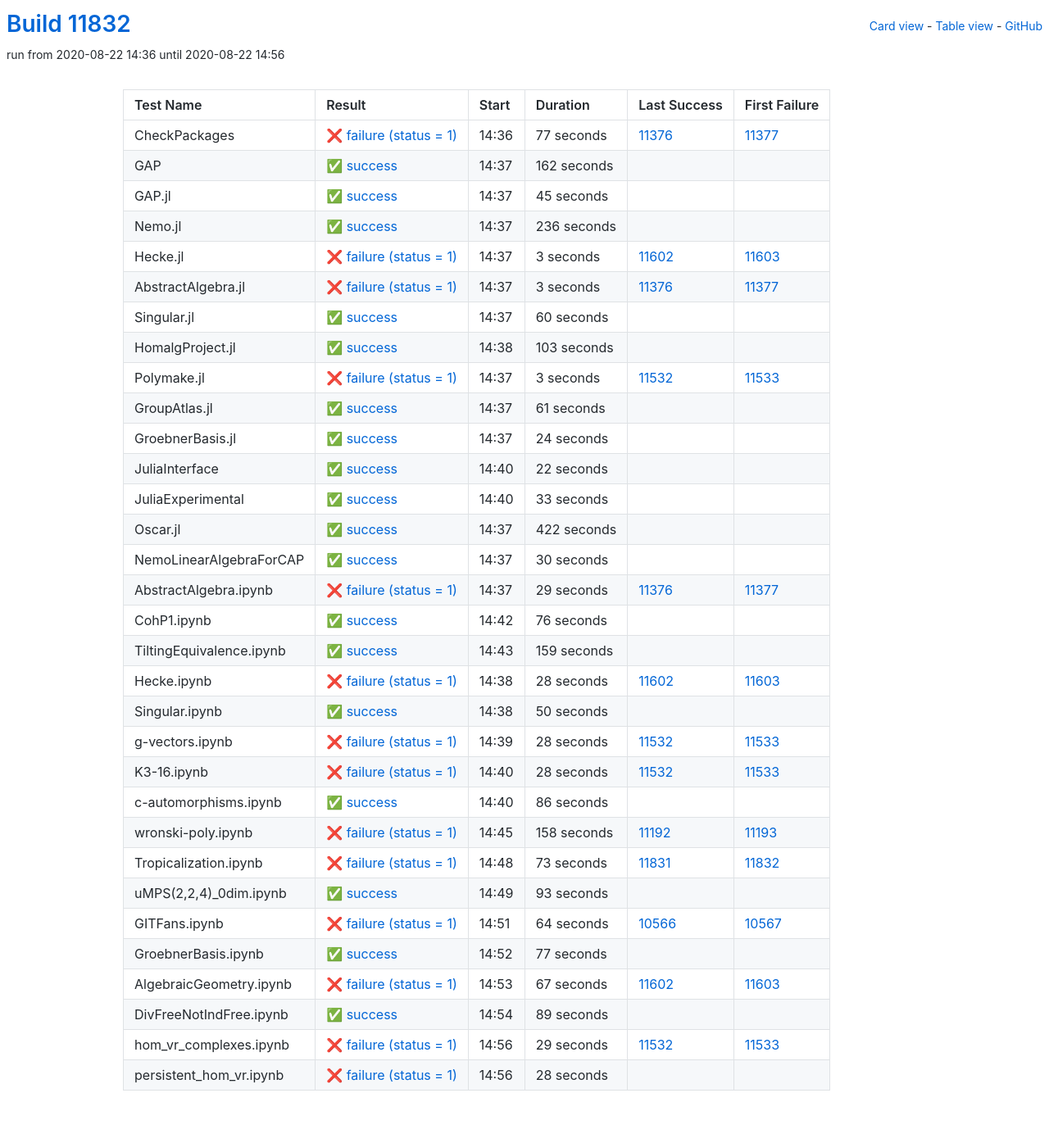
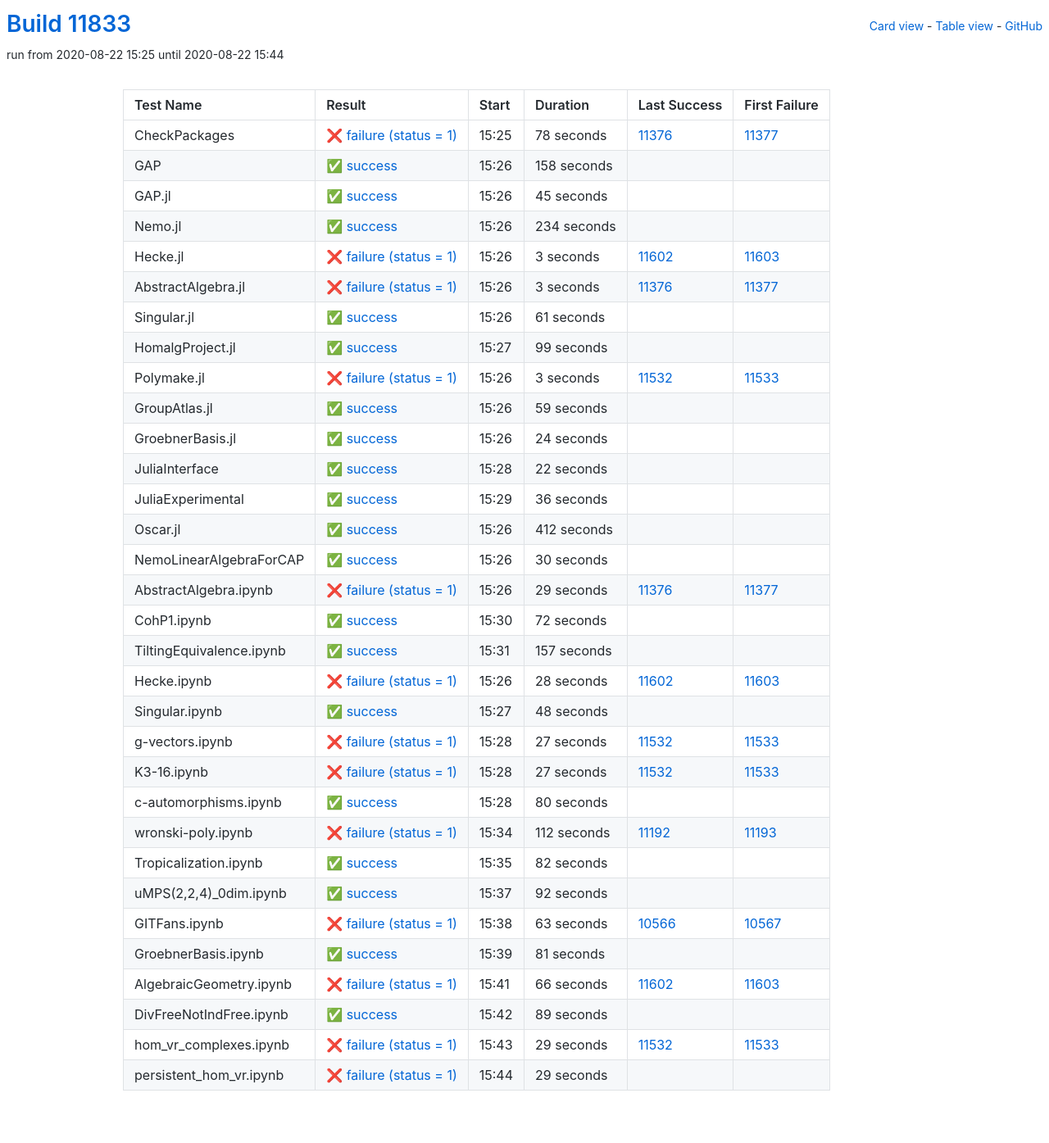
Before and after one commit to oscar-system/oscar-ci-status, a Jekyll site: the page built from table.html, in a window 1280 px wide. Shown: the whole page at 82% size. Built offline with Jekyll 4.4.1, drawn with Linux system fonts in a browser that asks for light colours.

Commit message:
Build #11833

```diff
--- a/_data/ci.yml
+++ b/_data/ci.yml
@@ -1,6 +1,6 @@
 ---
-build: 11832
-build_url: https://oscarci.mathematik.uni-kl.de/job/oscar/11832/
+build: 11833
+build_url: https://oscarci.mathematik.uni-kl.de/job/oscar/11833/
 job: oscar
 organization: oscar-system
 repo: oscar-ci-status
@@ -8,32 +8,32 @@
 tests:
 - name: CheckPackages
   id: checkpackages
-  log: https://oscarci.mathematik.uni-kl.de/job/oscar/11832/artifact/logs/build-11832/CheckPackages.log
-  start: 2020-08-22 14:36
+  log: https://oscarci.mathematik.uni-kl.de/job/oscar/11833/artifact/logs/build-11833/CheckPackages.log
+  start: 2020-08-22 15:25
   success: false
   exitcode: 1
   status: failure
-  duration: 77
+  duration: 78
   last_success: 11376
   last_success_url: https://oscarci.mathematik.uni-kl.de/job/oscar/11376/
   first_failure: 11377
   first_failure_url: https://oscarci.mathematik.uni-kl.de/job/oscar/11377/
 - name: GAP
   id: gap
-  log: https://oscarci.mathematik.uni-kl.de/job/oscar/11832/artifact/logs/build-11832/GAP.log
-  start: 2020-08-22 14:37
+  log: https://oscarci.mathematik.uni-kl.de/job/oscar/11833/artifact/logs/build-11833/GAP.log
+  start: 2020-08-22 15:26
   success: true
   exitcode: 0
   status: success
-  duration: 162
+  duration: 158
   last_success: false
   last_success_url:
   first_failure: false
   first_failure_url:
 - name: GAP.jl
   id: gap-jl
-  log: https://oscarci.mathematik.uni-kl.de/job/oscar/11832/artifact/logs/build-11832/GAP.jl.log
-  start: 2020-08-22 14:37
+  log: https://oscarci.mathematik.uni-kl.de/job/oscar/11833/artifact/logs/build-11833/GAP.jl.log
+  start: 2020-08-22 15:26
   success: true
   exitcode: 0
   status: success
@@ -44,20 +44,20 @@
   first_failure_url:
 - name: Nemo.jl
   id: nemo-jl
-  log: https://oscarci.mathematik.uni-kl.de/job/oscar/11832/artifact/logs/build-11832/Nemo.jl.log
-  start: 2020-08-22 14:37
+  log: https://oscarci.mathematik.uni-kl.de/job/oscar/11833/artifact/logs/build-11833/Nemo.jl.log
+  start: 2020-08-22 15:26
   success: true
   exitcode: 0
   status: success
-  duration: 236
+  duration: 234
   last_success: false
   last_success_url:
   first_failure: false
   first_failure_url:
 - name: Hecke.jl
   id: hecke-jl
-  log: https://oscarci.mathematik.uni-kl.de/job/oscar/11832/artifact/logs/build-11832/Hecke.jl.log
-  start: 2020-08-22 14:37
+  log: https://oscarci.mathematik.uni-kl.de/job/oscar/11833/artifact/logs/build-11833/Hecke.jl.log
+  start: 2020-08-22 15:26
   success: false
   exitcode: 1
   status: failure
@@ -68,8 +68,8 @@
   first_failure_url: https://oscarci.mathematik.uni-kl.de/job/oscar/11603/
 - name: AbstractAlgebra.jl
   id: abstractalgebra-jl
-  log: https://oscarci.mathematik.uni-kl.de/job/oscar/11832/artifact/logs/build-11832/AbstractAlgebra.jl.log
-  start: 2020-08-22 14:37
+  log: https://oscarci.mathematik.uni-kl.de/job/oscar/11833/artifact/logs/build-11833/AbstractAlgebra.jl.log
+  start: 2020-08-22 15:26
   success: false
   exitcode: 1
   status: failure
@@ -80,32 +80,32 @@
   first_failure_url: https://oscarci.mathematik.uni-kl.de/job/oscar/11377/
 - name: Singular.jl
   id: singular-jl
-  log: https://oscarci.mathematik.uni-kl.de/job/oscar/11832/artifact/logs/build-11832/Singular.jl.log
-  start: 2020-08-22 14:37
+  log: https://oscarci.mathematik.uni-kl.de/job/oscar/11833/artifact/logs/build-11833/Singular.jl.log
+  start: 2020-08-22 15:26
   success: true
   exitcode: 0
   status: success
-  duration: 60
+  duration: 61
   last_success: false
   last_success_url:
   first_failure: false
   first_failure_url:
 - name: HomalgProject.jl
   id: homalgproject-jl
-  log: https://oscarci.mathematik.uni-kl.de/job/oscar/11832/artifact/logs/build-11832/HomalgProject.jl.log
-  start: 2020-08-22 14:38
+  log: https://oscarci.mathematik.uni-kl.de/job/oscar/11833/artifact/logs/build-11833/HomalgProject.jl.log
+  start: 2020-08-22 15:27
   success: true
   exitcode: 0
   status: success
-  duration: 103
+  duration: 99
   last_success: false
   last_success_url:
   first_failure: false
   first_failure_url:
 - name: Polymake.jl
   id: polymake-jl
-  log: https://oscarci.mathematik.uni-kl.de/job/oscar/11832/artifact/logs/build-11832/Polymake.jl.log
-  start: 2020-08-22 14:37
+  log: https://oscarci.mathematik.uni-kl.de/job/oscar/11833/artifact/logs/build-11833/Polymake.jl.log
+  start: 2020-08-22 15:26
   success: false
   exitcode: 1
   status: failure
@@ -116,20 +116,20 @@
   first_failure_url: https://oscarci.mathematik.uni-kl.de/job/oscar/11533/
 - name: GroupAtlas.jl
   id: groupatlas-jl
-  log: https://oscarci.mathematik.uni-kl.de/job/oscar/11832/artifact/logs/build-11832/GroupAtlas.jl.log
-  start: 2020-08-22 14:37
+  log: https://oscarci.mathematik.uni-kl.de/job/oscar/11833/artifact/logs/build-11833/GroupAtlas.jl.log
+  start: 2020-08-22 15:26
   success: true
   exitcode: 0
   status: success
-  duration: 61
+  duration: 59
   last_success: false
   last_success_url:
   first_failure: false
   first_failure_url:
 - name: GroebnerBasis.jl
   id: groebnerbasis-jl
-  log: https://oscarci.mathematik.uni-kl.de/job/oscar/11832/artifact/logs/build-11832/GroebnerBasis.jl.log
-  start: 2020-08-22 14:37
+  log: https://oscarci.mathematik.uni-kl.de/job/oscar/11833/artifact/logs/build-11833/GroebnerBasis.jl.log
+  start: 2020-08-22 15:26
   success: true
   exitcode: 0
   status: success
@@ -140,8 +140,8 @@
   first_failure_url:
 - name: JuliaInterface
   id: juliainterface
-  log: https://oscarci.mathematik.uni-kl.de/job/oscar/11832/artifact/logs/build-11832/JuliaInterface.log
-  start: 2020-08-22 14:40
+  log: https://oscarci.mathematik.uni-kl.de/job/oscar/11833/artifact/logs/build-11833/JuliaInterface.log
+  start: 2020-08-22 15:28
   success: true
   exitcode: 0
   status: success
@@ -152,32 +152,32 @@
   first_failure_url:
 - name: JuliaExperimental
   id: juliaexperimental
-  log: https://oscarci.mathematik.uni-kl.de/job/oscar/11832/artifact/logs/build-11832/JuliaExperimental.log
-  start: 2020-08-22 14:40
+  log: https://oscarci.mathematik.uni-kl.de/job/oscar/11833/artifact/logs/build-11833/JuliaExperimental.log
+  start: 2020-08-22 15:29
   success: true
   exitcode: 0
   status: success
-  duration: 33
+  duration: 36
   last_success: false
   last_success_url:
   first_failure: false
   first_failure_url:
 - name: Oscar.jl
   id: oscar-jl
-  log: https://oscarci.mathematik.uni-kl.de/job/oscar/11832/artifact/logs/build-11832/Oscar.jl.log
-  start: 2020-08-22 14:37
+  log: https://oscarci.mathematik.uni-kl.de/job/oscar/11833/artifact/logs/build-11833/Oscar.jl.log
+  start: 2020-08-22 15:26
   success: true
   exitcode: 0
   status: success
-  duration: 422
+  duration: 412
   last_success: false
   last_success_url:
   first_failure: false
   first_failure_url:
 - name: NemoLinearAlgebraForCAP
   id: nemolinearalgebraforcap
-  log: https://oscarci.mathematik.uni-kl.de/job/oscar/11832/artifact/logs/build-11832/NemoLinearAlgebraForCAP.log
-  start: 2020-08-22 14:37
+  log: https://oscarci.mathematik.uni-kl.de/job/oscar/11833/artifact/logs/build-11833/NemoLinearAlgebraForCAP.log
+  start: 2020-08-22 15:26
   success: true
   exitcode: 0
   status: success
@@ -188,8 +188,8 @@
   first_failure_url:
 - name: AbstractAlgebra.ipynb
   id: abstractalgebra-ipynb
-  log: https://oscarci.mathematik.uni-kl.de/job/oscar/11832/artifact/logs/build-11832/AbstractAlgebra.ipynb.log
-  start: 2020-08-22 14:37
+  log: https://oscarci.mathematik.uni-kl.de/job/oscar/11833/artifact/logs/build-11833/AbstractAlgebra.ipynb.log
+  start: 2020-08-22 15:26
   success: false
   exitcode: 1
   status: failure
@@ -200,32 +200,32 @@
   first_failure_url: https://oscarci.mathematik.uni-kl.de/job/oscar/11377/
 - name: CohP1.ipynb
   id: cohp1-ipynb
-  log: https://oscarci.mathematik.uni-kl.de/job/oscar/11832/artifact/logs/build-11832/CohP1.ipynb.log
-  start: 2020-08-22 14:42
+  log: https://oscarci.mathematik.uni-kl.de/job/oscar/11833/artifact/logs/build-11833/CohP1.ipynb.log
+  start: 2020-08-22 15:30
   success: true
   exitcode: 0
   status: success
-  duration: 76
+  duration: 72
   last_success: false
   last_success_url:
   first_failure: false
   first_failure_url:
 - name: TiltingEquivalence.ipynb
   id: tiltingequivalence-ipynb
-  log: https://oscarci.mathematik.uni-kl.de/job/oscar/11832/artifact/logs/build-11832/TiltingEquivalence.ipynb.log
-  start: 2020-08-22 14:43
+  log: https://oscarci.mathematik.uni-kl.de/job/oscar/11833/artifact/logs/build-11833/TiltingEquivalence.ipynb.log
+  start: 2020-08-22 15:31
   success: true
   exitcode: 0
   status: success
-  duration: 159
+  duration: 157
   last_success: false
   last_success_url:
   first_failure: false
   first_failure_url:
 - name: Hecke.ipynb
   id: hecke-ipynb
-  log: https://oscarci.mathematik.uni-kl.de/job/oscar/11832/artifact/logs/build-11832/Hecke.ipynb.log
-  start: 2020-08-22 14:38
+  log: https://oscarci.mathematik.uni-kl.de/job/oscar/11833/artifact/logs/build-11833/Hecke.ipynb.log
+  start: 2020-08-22 15:26
   success: false
   exitcode: 1
   status: failure
@@ -236,128 +236,128 @@
   first_failure_url: https://oscarci.mathematik.uni-kl.de/job/oscar/11603/
 - name: Singular.ipynb
   id: singular-ipynb
-  log: https://oscarci.mathematik.uni-kl.de/job/oscar/11832/artifact/logs/build-11832/Singular.ipynb.log
-  start: 2020-08-22 14:38
+  log: https://oscarci.mathematik.uni-kl.de/job/oscar/11833/artifact/logs/build-11833/Singular.ipynb.log
+  start: 2020-08-22 15:27
   success: true
   exitcode: 0
   status: success
-  duration: 50
+  duration: 48
   last_success: false
   last_success_url:
   first_failure: false
   first_failure_url:
 - name: g-vectors.ipynb
   id: g-vectors-ipynb
-  log: https://oscarci.mathematik.uni-kl.de/job/oscar/11832/artifact/logs/build-11832/g-vectors.ipynb.log
-  start: 2020-08-22 14:39
+  log: https://oscarci.mathematik.uni-kl.de/job/oscar/11833/artifact/logs/build-11833/g-vectors.ipynb.log
+  start: 2020-08-22 15:28
   success: false
   exitcode: 1
   status: failure
-  duration: 28
+  duration: 27
   last_success: 11532
   last_success_url: https://oscarci.mathematik.uni-kl.de/job/oscar/11532/
   first_failure: 11533
   first_failure_url: https://oscarci.mathematik.uni-kl.de/job/oscar/11533/
 - name: K3-16.ipynb
   id: k3-16-ipynb
-  log: https://oscarci.mathematik.uni-kl.de/job/oscar/11832/artifact/logs/build-11832/K3-16.ipynb.log
-  start: 2020-08-22 14:40
+  log: https://oscarci.mathematik.uni-kl.de/job/oscar/11833/artifact/logs/build-11833/K3-16.ipynb.log
+  start: 2020-08-22 15:28
   success: false
   exitcode: 1
   status: failure
-  duration: 28
+  duration: 27
   last_success: 11532
   last_success_url: https://oscarci.mathematik.uni-kl.de/job/oscar/11532/
   first_failure: 11533
   first_failure_url: https://oscarci.mathematik.uni-kl.de/job/oscar/11533/
 - name: c-automorphisms.ipynb
   id: c-automorphisms-ipynb
-  log: https://oscarci.mathematik.uni-kl.de/job/oscar/11832/artifact/logs/build-11832/c-automorphisms.ipynb.log
-  start: 2020-08-22 14:40
+  log: https://oscarci.mathematik.uni-kl.de/job/oscar/11833/artifact/logs/build-11833/c-automorphisms.ipynb.log
+  start: 2020-08-22 15:28
   success: true
   exitcode: 0
   status: success
-  duration: 86
+  duration: 80
   last_success: false
   last_success_url:
   first_failure: false
   first_failure_url:
 - name: wronski-poly.ipynb
   id: wronski-poly-ipynb
-  log: https://oscarci.mathematik.uni-kl.de/job/oscar/11832/artifact/logs/build-11832/wronski-poly.ipynb.log
-  start: 2020-08-22 14:45
+  log: https://oscarci.mathematik.uni-kl.de/job/oscar/11833/artifact/logs/build-11833/wronski-poly.ipynb.log
+  start: 2020-08-22 15:34
   success: false
   exitcode: 1
   status: failure
-  duration: 158
+  duration: 112
   last_success: 11192
   last_success_url: https://oscarci.mathematik.uni-kl.de/job/oscar/11192/
   first_failure: 11193
   first_failure_url: https://oscarci.mathematik.uni-kl.de/job/oscar/11193/
 - name: Tropicalization.ipynb
   id: tropicalization-ipynb
-  log: https://oscarci.mathematik.uni-kl.de/job/oscar/11832/artifact/logs/build-11832/Tropicalization.ipynb.log
-  start: 2020-08-22 14:48
-  success: false
-  exitcode: 1
-  status: failure
-  duration: 73
-  last_success: 11831
-  last_success_url: https://oscarci.mathematik.uni-kl.de/job/oscar/11831/
-  first_failure: 11832
-  first_failure_url: https://oscarci.mathematik.uni-kl.de/job/oscar/11832/
-- name: uMPS(2,2,4)_0dim.ipynb
-  id: umps-2-2-4-0dim-ipynb
-  log: https://oscarci.mathematik.uni-kl.de/job/oscar/11832/artifact/logs/build-11832/uMPS-2-2-4-_0dim.ipynb.log
-  start: 2020-08-22 14:49
+  log: https://oscarci.mathematik.uni-kl.de/job/oscar/11833/artifact/logs/build-11833/Tropicalization.ipynb.log
+  start: 2020-08-22 15:35
   success: true
   exitcode: 0
   status: success
-  duration: 93
+  duration: 82
+  last_success: false
+  last_success_url:
+  first_failure: false
+  first_failure_url:
+- name: uMPS(2,2,4)_0dim.ipynb
+  id: umps-2-2-4-0dim-ipynb
+  log: https://oscarci.mathematik.uni-kl.de/job/oscar/11833/artifact/logs/build-11833/uMPS-2-2-4-_0dim.ipynb.log
+  start: 2020-08-22 15:37
+  success: true
+  exitcode: 0
+  status: success
+  duration: 92
   last_success: false
   last_success_url:
   first_failure: false
   first_failure_url:
 - name: GITFans.ipynb
   id: gitfans-ipynb
-  log: https://oscarci.mathematik.uni-kl.de/job/oscar/11832/artifact/logs/build-11832/GITFans.ipynb.log
-  start: 2020-08-22 14:51
+  log: https://oscarci.mathematik.uni-kl.de/job/oscar/11833/artifact/logs/build-11833/GITFans.ipynb.log
+  start: 2020-08-22 15:38
   success: false
   exitcode: 1
   status: failure
-  duration: 64
+  duration: 63
   last_success: 10566
   last_success_url: https://oscarci.mathematik.uni-kl.de/job/oscar/10566/
   first_failure: 10567
   first_failure_url: https://oscarci.mathematik.uni-kl.de/job/oscar/10567/
 - name: GroebnerBasis.ipynb
   id: groebnerbasis-ipynb
-  log: https://oscarci.mathematik.uni-kl.de/job/oscar/11832/artifact/logs/build-11832/GroebnerBasis.ipynb.log
-  start: 2020-08-22 14:52
+  log: https://oscarci.mathematik.uni-kl.de/job/oscar/11833/artifact/logs/build-11833/GroebnerBasis.ipynb.log
+  start: 2020-08-22 15:39
   success: true
   exitcode: 0
   status: success
-  duration: 77
+  duration: 81
   last_success: false
   last_success_url:
   first_failure: false
   first_failure_url:
 - name: AlgebraicGeometry.ipynb
   id: algebraicgeometry-ipynb
-  log: https://oscarci.mathematik.uni-kl.de/job/oscar/11832/artifact/logs/build-11832/AlgebraicGeometry.ipynb.log
-  start: 2020-08-22 14:53
+  log: https://oscarci.mathematik.uni-kl.de/job/oscar/11833/artifact/logs/build-11833/AlgebraicGeometry.ipynb.log
+  start: 2020-08-22 15:41
   success: false
   exitcode: 1
   status: failure
-  duration: 67
+  duration: 66
   last_success: 11602
   last_success_url: https://oscarci.mathematik.uni-kl.de/job/oscar/11602/
   first_failure: 11603
   first_failure_url: https://oscarci.mathematik.uni-kl.de/job/oscar/11603/
 - name: DivFreeNotIndFree.ipynb
   id: divfreenotindfree-ipynb
-  log: https://oscarci.mathematik.uni-kl.de/job/oscar/11832/artifact/logs/build-11832/DivFreeNotIndFree.ipynb.log
-  start: 2020-08-22 14:54
+  log: https://oscarci.mathematik.uni-kl.de/job/oscar/11833/artifact/logs/build-11833/DivFreeNotIndFree.ipynb.log
+  start: 2020-08-22 15:42
   success: true
   exitcode: 0
   status: success
@@ -368,8 +368,8 @@
   first_failure_url:
 - name: hom_vr_complexes.ipynb
   id: hom-vr-complexes-ipynb
-  log: https://oscarci.mathematik.uni-kl.de/job/oscar/11832/artifact/logs/build-11832/hom_vr_complexes.ipynb.log
-  start: 2020-08-22 14:56
+  log: https://oscarci.mathematik.uni-kl.de/job/oscar/11833/artifact/logs/build-11833/hom_vr_complexes.ipynb.log
+  start: 2020-08-22 15:43
   success: false
   exitcode: 1
   status: failure
@@ -380,12 +380,12 @@
   first_failure_url: https://oscarci.mathematik.uni-kl.de/job/oscar/11533/
 - name: persistent_hom_vr.ipynb
   id: persistent-hom-vr-ipynb
-  log: https://oscarci.mathematik.uni-kl.de/job/oscar/11832/artifact/logs/build-11832/persistent_hom_vr.ipynb.log
-  start: 2020-08-22 14:56
+  log: https://oscarci.mathematik.uni-kl.de/job/oscar/11833/artifact/logs/build-11833/persistent_hom_vr.ipynb.log
+  start: 2020-08-22 15:44
   success: false
   exitcode: 1
   status: failure
-  duration: 28
+  duration: 29
   last_success: false
   last_success_url:
   first_failure: false
```
Also changed, not shown: README.md.
